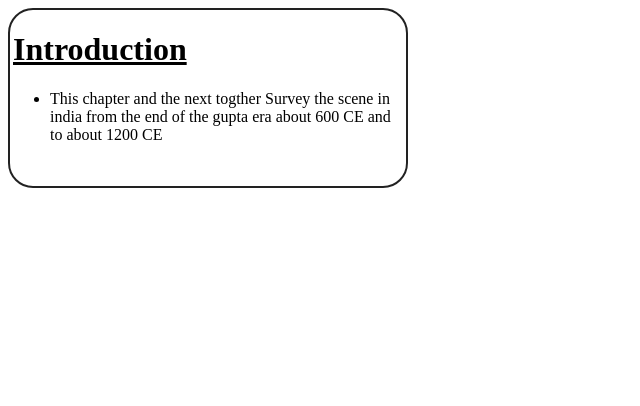
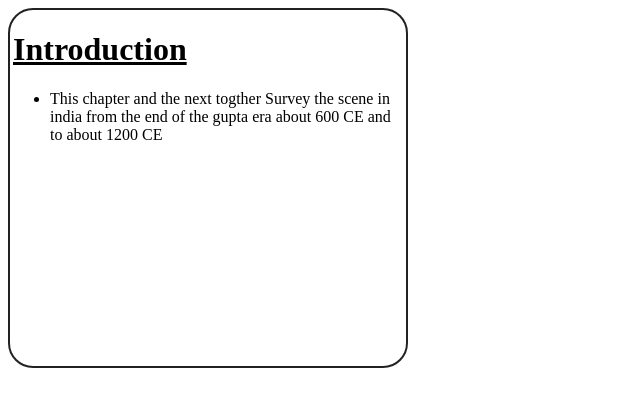
Before and after one commit to python382/S.S, a plain HTML site: page index.html in a window 1280 px wide. Shown: the whole page, without its empty margins (0-640 px from the left). Drawn offline with Linux system fonts and the light colour scheme.

Commit message:
Update notes

```diff
--- a/style.css
+++ b/style.css
@@ -1,6 +1,6 @@
 .rectangle {
     width: 400px;
-    height: 10lh;
+    height: 20lh;
     border: 2px solid #222;
     box-sizing: border-box;
     overflow: auto;
```
